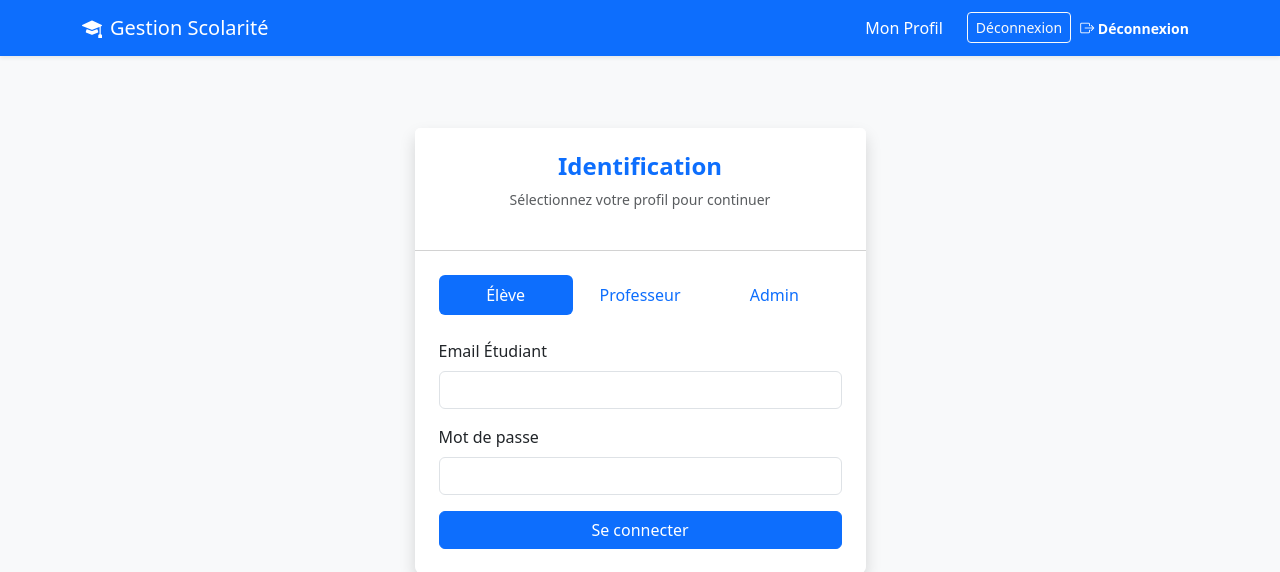
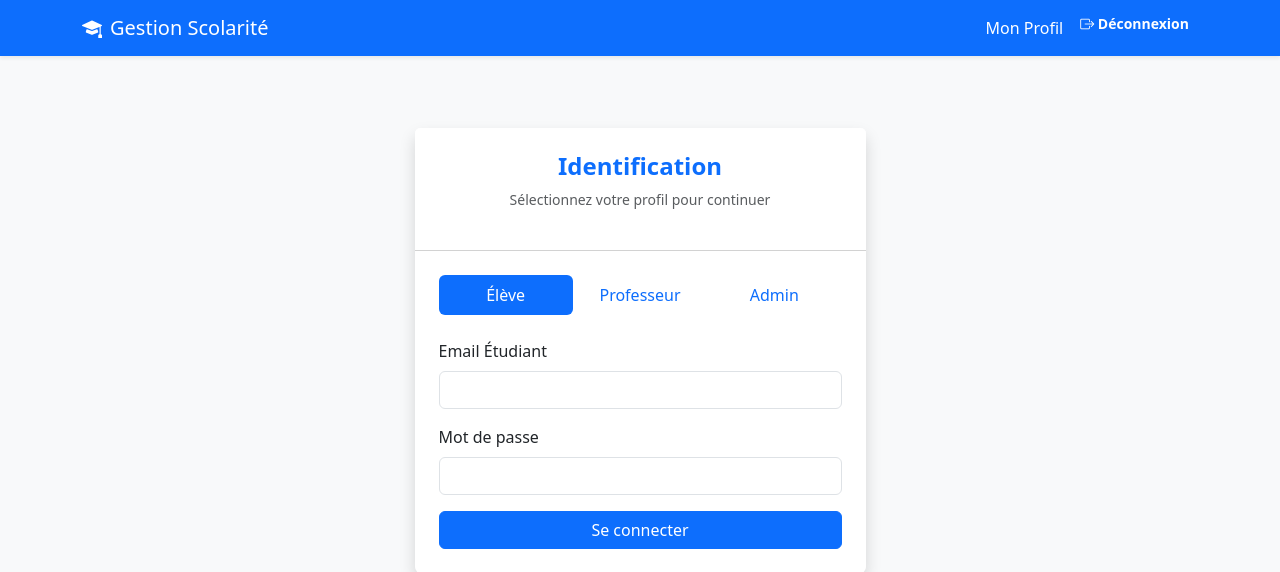
Before and after one commit to Laadnanimoustapha/application-de-suivi-de-scolarit-et-d-absences, a Flask app: page / in a window 1280 px wide. Shown: the top 572 px of the page. Run offline with Flask 3, Linux system fonts and the light colour scheme; parts of the project's set-up code (start-up, migrations or seed data) failed here and were passed over.

Commit message:
Update logout button styling and structure

```diff
--- a/templates/base.html
+++ b/templates/base.html
@@ -30,14 +30,14 @@
                         <i class="fas fa-user"></i> Mon Profil
                     </a>
                     <li class="nav-item">
-                        <a class="btn btn-outline-light ms-3 btn-sm mt-1" href="/">Déconnexion</a>
+                         <a href="{{ url_for('logout') }}" class="btn btn-link text-white text-decoration-none btn-sm fw-bold">
+        <i class="bi bi-box-arrow-right"></i> Déconnexion
+    </a>
                     </li>
                 </ul>
             </div>
         <div class="d-flex align-items-center ms-auto">
-    <a href="{{ url_for('logout') }}" class="btn btn-link text-white text-decoration-none btn-sm fw-bold">
-        <i class="bi bi-box-arrow-right"></i> Déconnexion
-    </a>
+
 </div>
     </nav>
     {% endblock %}
```
